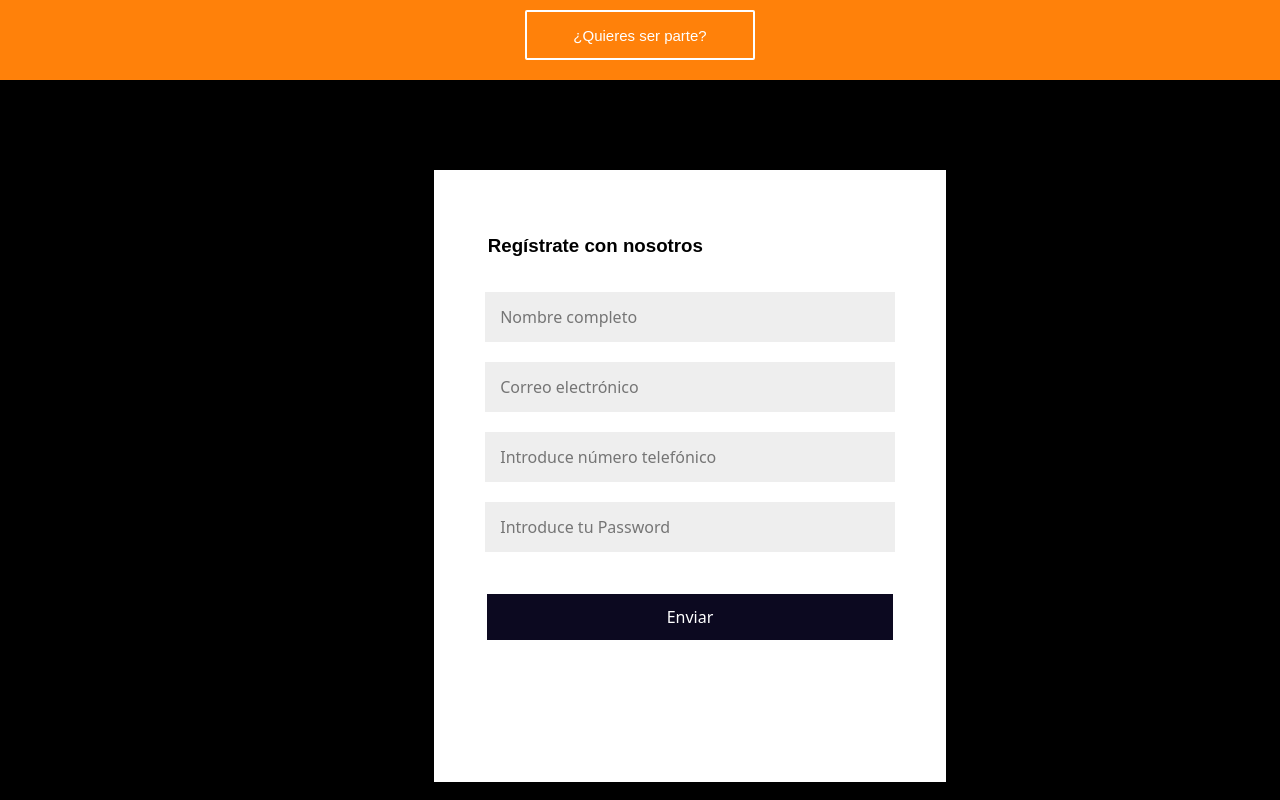
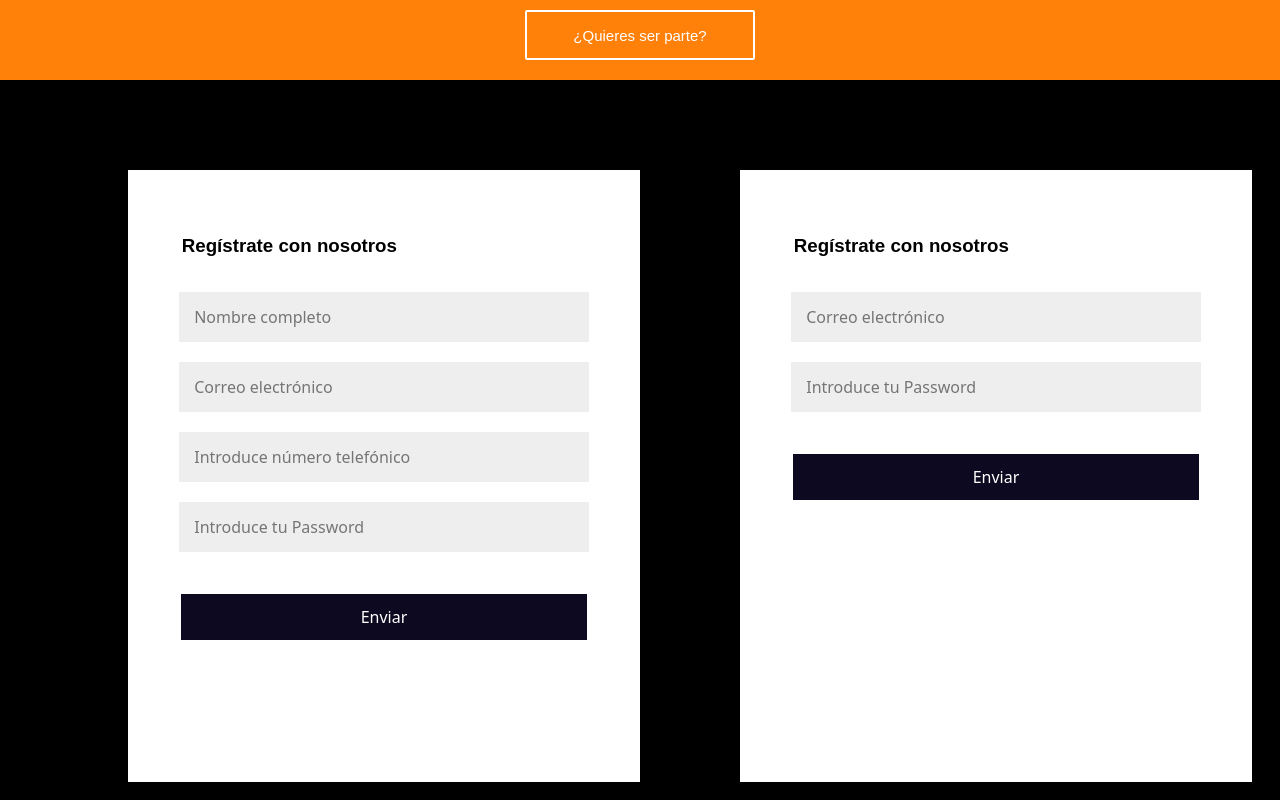
Before and after one commit to aalvarez75GiH/FrontEnds, a React (Create React App) app in the folder landingsh3ck/: page / in a window 1280 px wide. Shown: the part 1997-2797 px from the top of the page. Built offline with nearby package versions, Linux system fonts and the light colour scheme.

Commit message:
7th commit - adding: loginForm.js, renaming userForm for registrationForm.js. we tested login with api and registrationForm as well

```diff
--- a/landingsh3ck/src/App.js
+++ b/landingsh3ck/src/App.js
@@ -16,7 +16,7 @@ const App = () =>  {
     const [ infoSent, setInfoSent ] = useState(null)
     const url_users = "http://localhost:5000/api/interestedUsers"
     const url_regUsers = "http://localhost:5000/api/users"
-
+    const url_loginUsers = "http://localhost:5000/api/users/login"
 
     const showError = ( message ) => {
         setError(message)
@@ -28,19 +28,6 @@ const App = () =>  {
     const hideMessage = () => {
         setInfoSent(null)
     }
-
-      const handlePlayerReady = (player) => {
-        playerRef.current = player;
-
-        // you can handle player events here
-        player.on('waiting', () => {
-          console.log('player is waiting');
-        });
-
-        player.on('dispose', () => {
-          console.log('player will dispose');
-        });
-      };
 
 
 
@@ -70,23 +57,29 @@ const App = () =>  {
     }
 
 
+    const handlingLoginUser = async(user) => {
+      try {
+        const { data } = await axios.post(url_loginUsers, user)
+        console.log(data.token)
+        localStorage.setItem('SH3CK_TOKEN', data.token)
+       } catch (error) {
+         console.error(error.response.data)
+         showError(error.response.data)
+       }
+    }
+
     return (
         <React.Fragment>
             <NavBar/>
             <NiceMessage message={ infoSent } hideMessage={ hideMessage }/>
             <Error message={ error } hideError={hideError} />
-            {/* <Welcome/> */}
             <Section1 handlingSubmitUser={handlingSubmitUser} nextSection='section-2'  />
             <Section2 nextSection='section-3'/>
             <Section3 nextSection='section-4'/>
-            <Section4 handlingSubmitRegUser={handlingSubmitRegUser}/>
-            {/* <Separator
-            buttonCaption='Notificame'
-            background_color='black'
-            button_bkgColor='black'
-            button_caption_color='#ffffff'
-            button_border_color={`2px solid ${'white'}`}
-            /> */}
+            <Section4
+            handlingSubmitRegUser={handlingSubmitRegUser}
+            handlingLoginUser={handlingLoginUser}
+            />
         </React.Fragment>
     )
 
--- /dev/null
+++ b/landingsh3ck/src/components/loginForm.js
@@ -0,0 +1,76 @@
+import React, { useState } from 'react'
+
+const LoginForm = ({ handlingLoginUser }) => {
+
+
+    const [ user, setUser ] = useState({
+        email:'',
+        password:''
+    })
+
+
+    const onHandlingInputChange = (e) => {
+        e.preventDefault()
+        setUser({
+            ...user, [e.target.name]: e.target.value
+        })
+        console.log(user)
+
+    }
+
+
+    const handlingSubmit = async(e) => {
+        e.preventDefault()
+        try {
+            console.log('here the user must be login in...')
+            await handlingLoginUser(user)
+            setUser({
+                email:'',
+                password:''
+            })
+        } catch (error) {
+            console.log(error)
+        }
+    }
+
+    return (
+        <form
+        className="form-4"
+        onSubmit={(e)=> handlingSubmit(e)}
+        >
+            <input type="hidden" value="prayer" />
+            <div className="form4-title">
+                <h3 className="form4-title__title">
+                    Regístrate con nosotros
+                </h3>
+            </div>
+            <input
+            onChange={ (e) => onHandlingInputChange(e)}
+            name="email"
+            type="text"
+            placeholder="Correo electrónico"
+            autoComplete="off"
+            required
+            value={user.email}
+            />
+            <input
+            onChange={ (e) => onHandlingInputChange(e)}
+            name="password"
+            type="text"
+            placeholder="Introduce tu Password"
+            autoComplete="off"
+            required
+            value={user.password}
+            />
+            <button
+            onClick={(e) => handlingSubmit(e)}
+            type="submit">Enviar
+            </button>
+        </form>
+
+
+
+    )
+}
+
+export default LoginForm
--- a/landingsh3ck/src/components/userForm.js
+++ b/landingsh3ck/src/components/registrationForm.js
@@ -1,6 +1,6 @@
 import React, { useState } from 'react'
 
-const UserForm = ({ handlingSubmitRegUser }) => {
+const RegistrationForm = ({ handlingSubmitRegUser }) => {
 
 
     const [ user, setUser ] = useState({
@@ -97,4 +97,4 @@ const UserForm = ({ handlingSubmitRegUser }) => {
     )
 }
 
-export default UserForm
+export default RegistrationForm
--- a/landingsh3ck/src/views/section4.js
+++ b/landingsh3ck/src/views/section4.js
@@ -1,13 +1,20 @@
 import React from 'react'
-import UserForm from '../components/userForm'
+import RegistrationForm from '../components/registrationForm'
+import LoginForm from '../components/loginForm'
 
-const Section4 = ({ handlingSubmitRegUser }) => {
+
+const Section4 = ({ handlingSubmitRegUser, handlingLoginUser }) => {
     return(
         <div className="section-4">
             <div className="section-4_form">
-                <UserForm
+                <RegistrationForm
                 className="section-4_form__form"
                 handlingSubmitRegUser={ handlingSubmitRegUser }/>
+            </div>
+            <div className="section-4_form">
+                <LoginForm
+                className="section-4_form__form"
+                handlingLoginUser={ handlingLoginUser }/>
             </div>
             {/* <button className="section_button">¿Quieres saber mas?</button>     */}
         </div>
```
